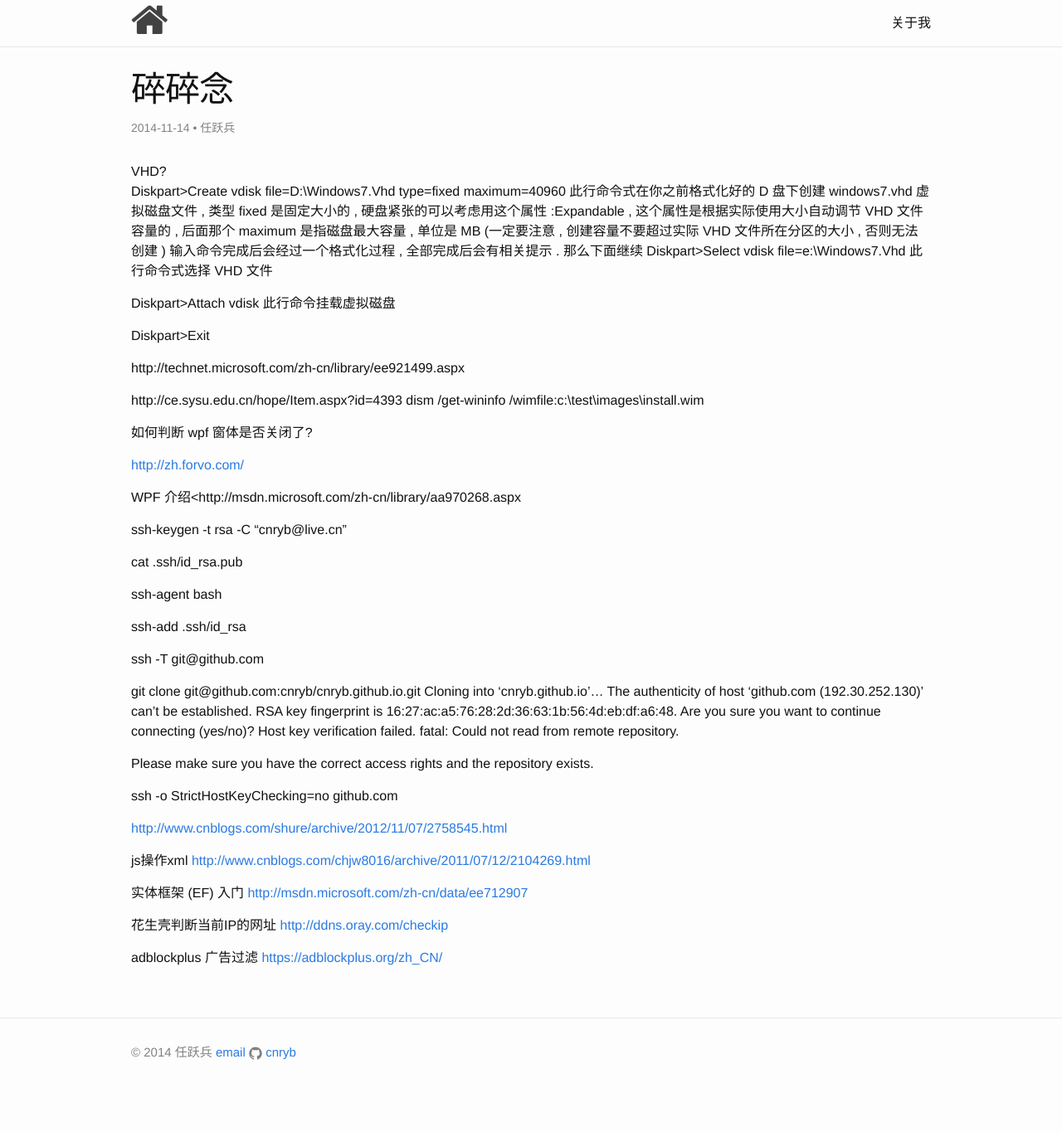
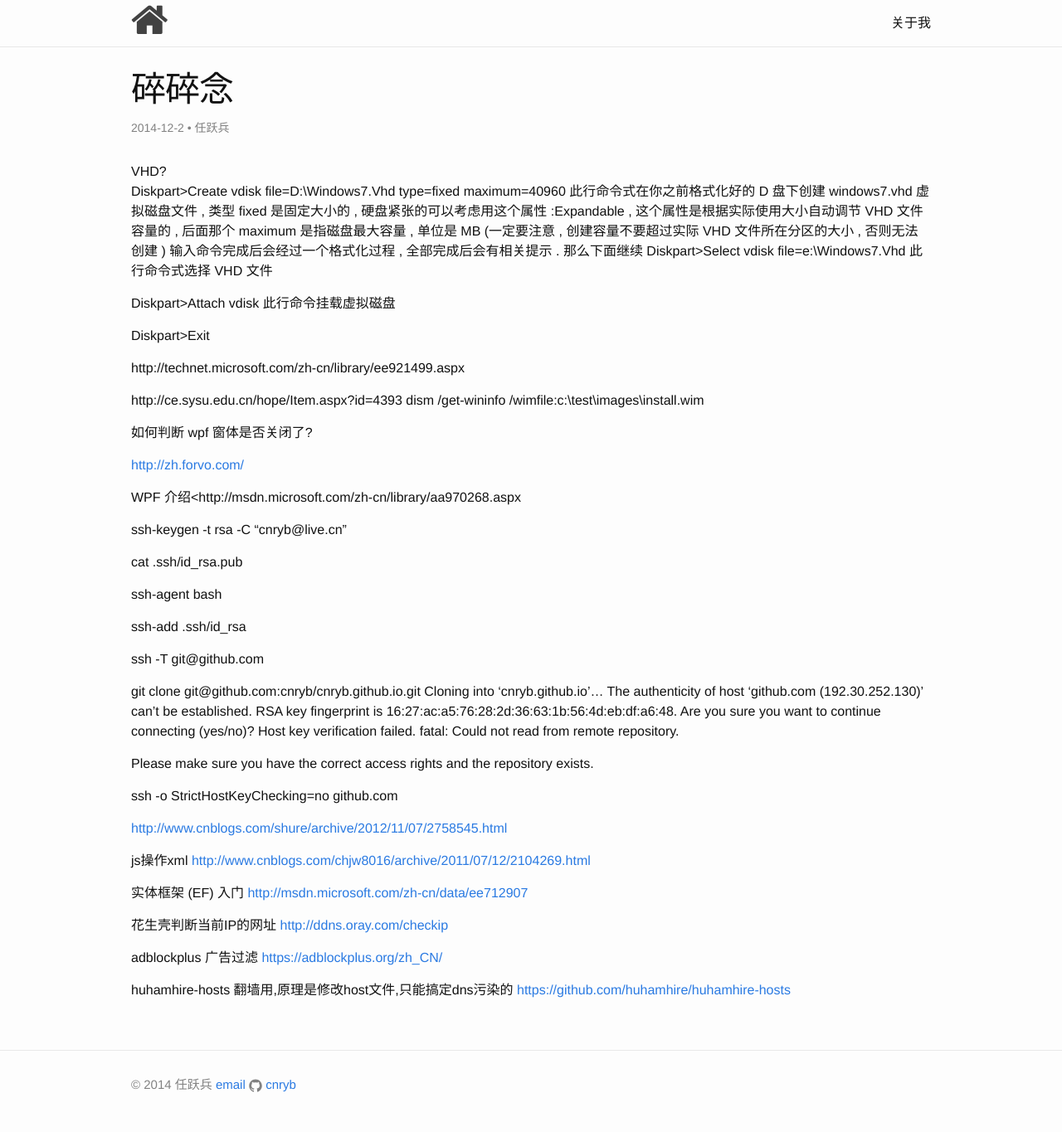
Before and after one commit to cnryb/cnryb.github.io, a Jekyll site: the page built from _posts/2014-11-03-碎碎念.md, in a window 1280 px wide. Shown: the whole page at 83% size. Built offline with Jekyll 4.4.1, drawn with Linux system fonts in a browser that asks for light colours; nearby versions of some CDN libraries; comment, search, counter and statistics services are not loaded; before the commit the page ends 1326 px from its top, so only the background shows below that.

Commit message:
huhamhire-hosts

```diff
--- a/_posts/2014-11-03-碎碎念.md
+++ b/_posts/2014-11-03-碎碎念.md
@@ -2,7 +2,7 @@
 layout: post
 title:  "碎碎念"
 author:	任跃兵
-date:   2014/11/14 14:41:58
+date:   2014/12/2 9:31:42
 categories: 碎碎念
 ---
 
@@ -75,3 +75,6 @@
 
 adblockplus 广告过滤
 [https://adblockplus.org/zh_CN/](https://adblockplus.org/zh_CN/)
+
+huhamhire-hosts 翻墙用,原理是修改host文件,只能搞定dns污染的
+[https://github.com/huhamhire/huhamhire-hosts](https://github.com/huhamhire/huhamhire-hosts)
```
